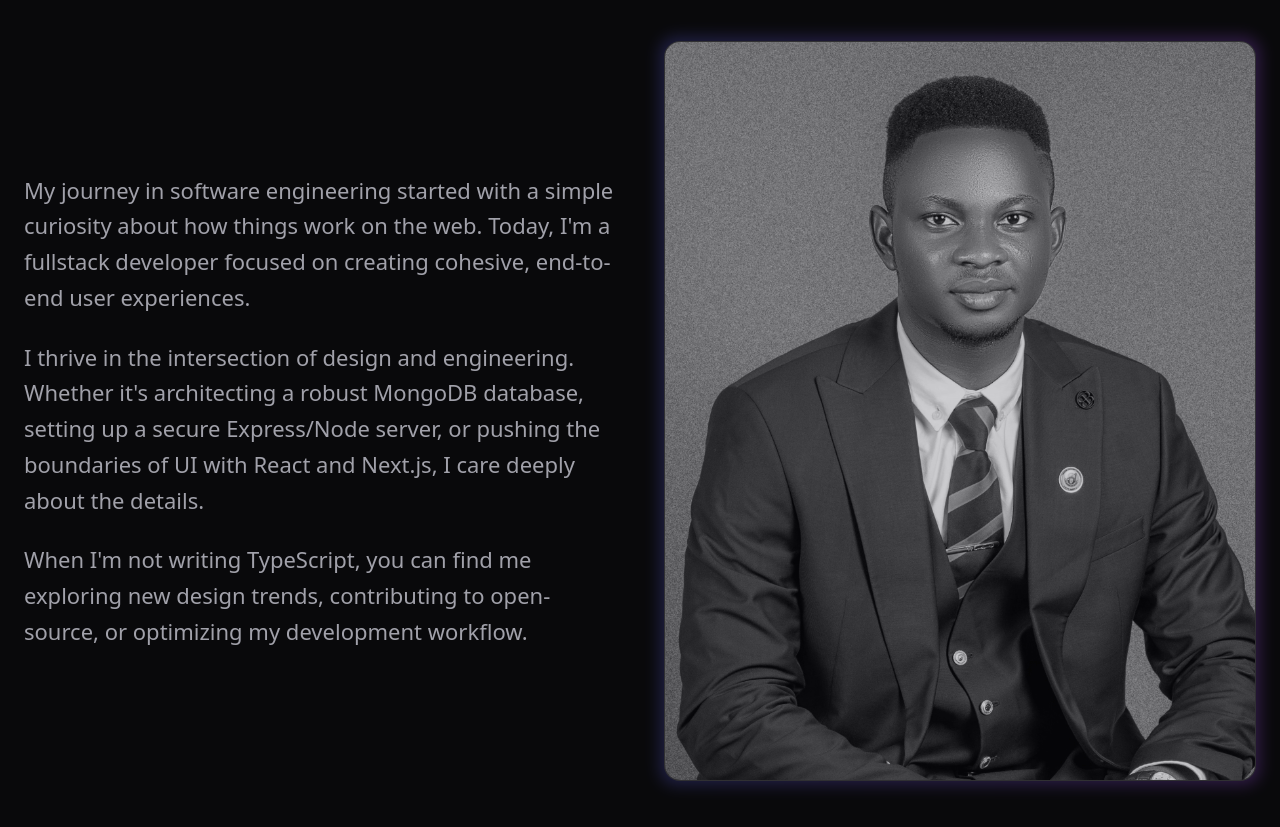
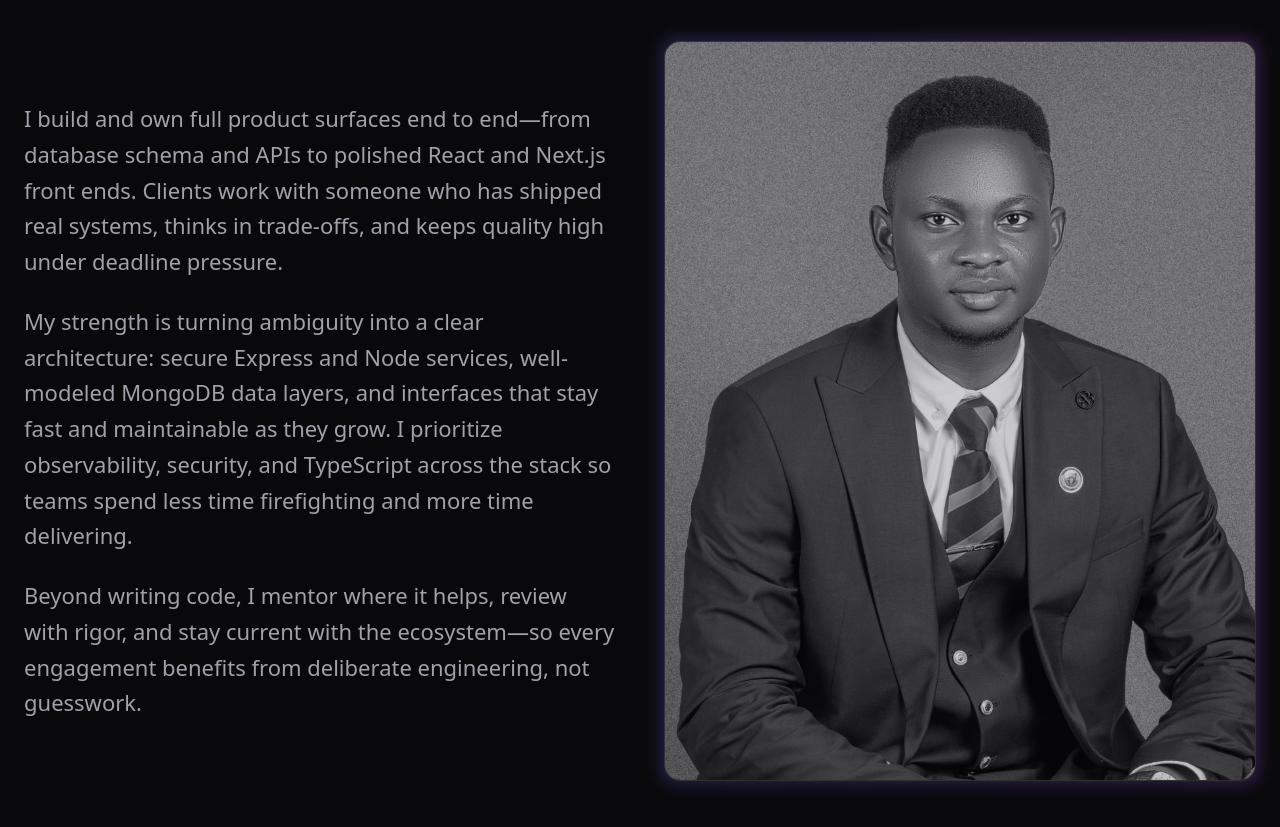
Before and after one commit to Tommycity/Tomiwa-Adeyemi-porfolio, a React (Vite) app: page / in a window 1280 px wide. Shown: the part 1019-1846 px from the top of the page. Built offline with nearby package versions, Linux system fonts and the light colour scheme.

Commit message:
worked on the about content

```diff
--- a/src/components/sections/About.jsx
+++ b/src/components/sections/About.jsx
@@ -21,20 +21,22 @@ export function About() {
             className="space-y-6 text-zinc-400 font-light leading-relaxed md:text-[22px]"
           >
             <p>
-              My journey in software engineering started with a simple curiosity
-              about how things work on the web. Today, I'm a fullstack developer
-              focused on creating cohesive, end-to-end user experiences.
+              I build and own full product surfaces end to end—from database
+              schema and APIs to polished React and Next.js front ends. Clients
+              work with someone who has shipped real systems, thinks in
+              trade-offs, and keeps quality high under deadline pressure.
             </p>
             <p>
-              I thrive in the intersection of design and engineering. Whether
-              it's architecting a robust MongoDB database, setting up a secure
-              Express/Node server, or pushing the boundaries of UI with React
-              and Next.js, I care deeply about the details.
+              My strength is turning ambiguity into a clear architecture: secure
+              Express and Node services, well-modeled MongoDB data layers, and
+              interfaces that stay fast and maintainable as they grow. I
+              prioritize observability, security, and TypeScript across the stack
+              so teams spend less time firefighting and more time delivering.
             </p>
             <p>
-              When I'm not writing TypeScript, you can find me exploring new
-              design trends, contributing to open-source, or optimizing my
-              development workflow.
+              Beyond writing code, I mentor where it helps, review with rigor,
+              and stay current with the ecosystem—so every engagement benefits
+              from deliberate engineering, not guesswork.
             </p>
           </FadeIn>
 
```
